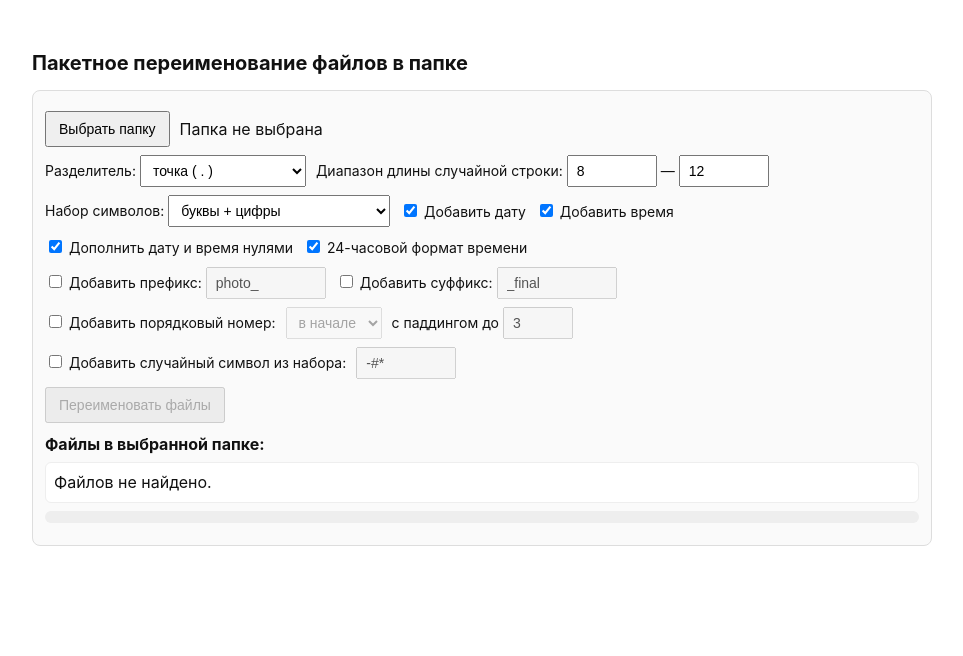
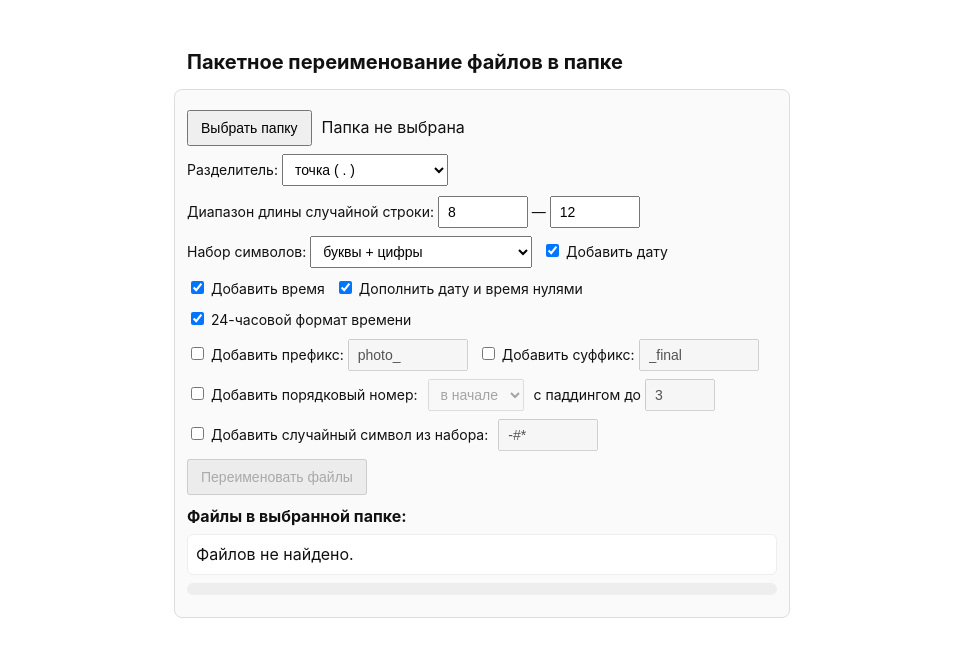
Before and after one commit to NikolasFMS/konst_Re-n, a plain HTML site: page index.html in a window 1280 px wide. Shown: the whole page, without its empty margins (158-1121 px from the left). Drawn offline with Linux system fonts and the light colour scheme.

Commit message:
Adjust margins and max-width for header and panel

```diff
--- a/style.css
+++ b/style.css
@@ -1,6 +1,6 @@
 /* --- Базовые стили для страницы --- */
 body { font-family: Inter, system-ui, Arial; max-width:900px; margin:20px auto; padding:16px; line-height:1.45; color:#111; }
-h1 { font-size:20px; margin-bottom:6px; }
+h1 { font-size:20px; margin-bottom:6px; margin: 12px auto; max-width: 590px; }
 
 /* --- Стили для элементов управления --- */
 .row { display:flex; gap:10px; align-items:center; margin:8px 0; flex-wrap:wrap; }
@@ -9,7 +9,7 @@ input[type="number"], select, input[type="text"] { padding:6px 8px; font-size:14
 button { padding:8px 12px; font-size:14px; cursor:pointer; }
 
 /* --- Стили для контейнеров и панелей --- */
-.panel { border:1px solid #ddd; padding:12px; border-radius:8px; background:#fafafa; margin-top:12px; }
+.panel { border:1px solid #ddd; padding:12px; border-radius:8px; background:#fafafa; margin: 12px auto; max-width: 590px; }
 pre { background:#222; color:#dfe; padding:12px; border-radius:6px; overflow:auto; }
 
 /* --- Стили для списка файлов (двухколоночный) --- */
```
